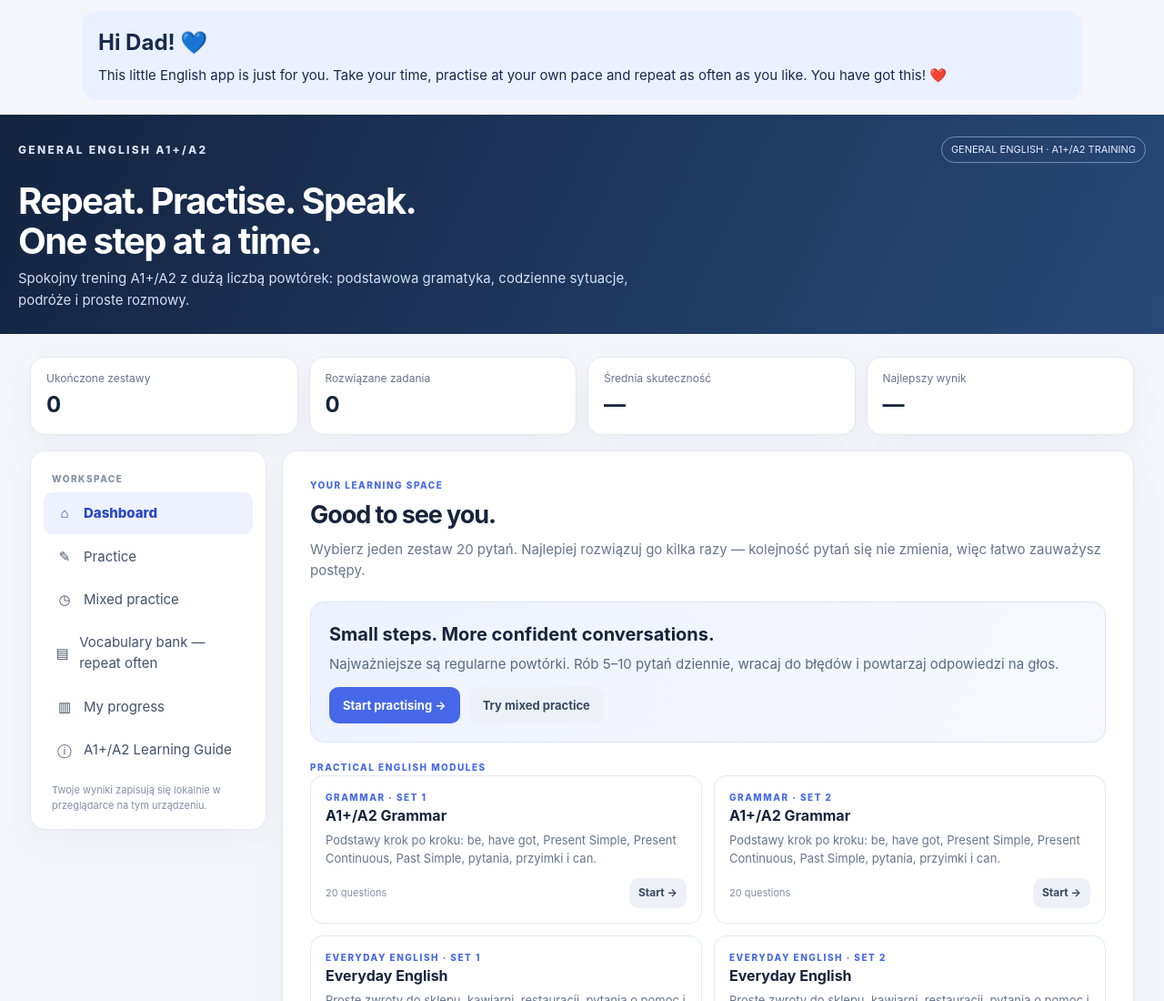
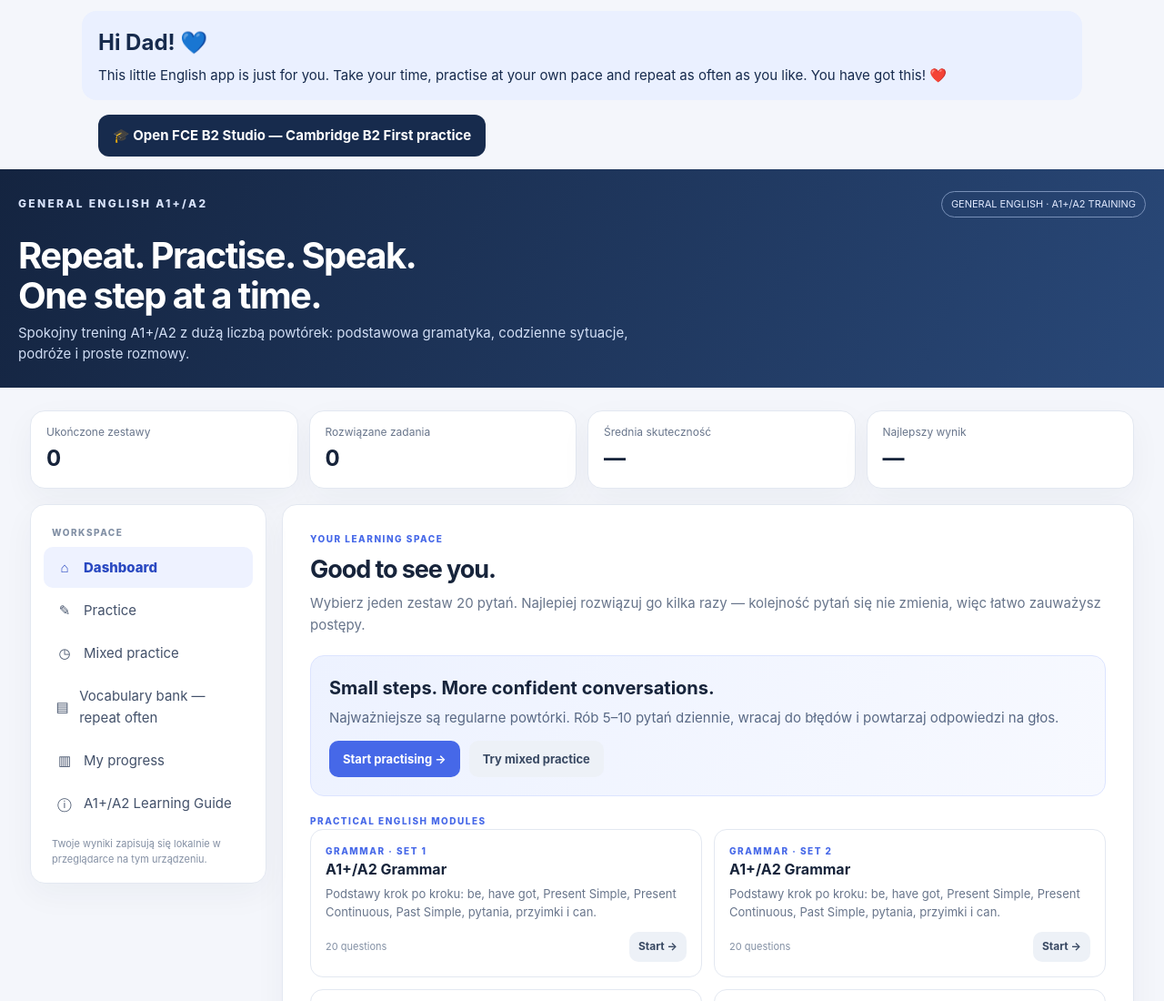
Before and after one commit to wierzbinskaalicja-sudo/Tata-English, a plain HTML site: page index.html in a window 1280 px wide. Shown: the top 1100 px of the page at 91% size. Drawn offline with Linux system fonts and the light colour scheme.

Commit message:
Add FCE B2 Studio link to homepage

```diff
--- a/index.html
+++ b/index.html
@@ -17,7 +17,7 @@ main{max-width:1250px;margin:25px auto;padding:0 18px 60px}.stats{display:grid;g
 <body>
 <noscript><div style="margin:16px;padding:16px;background:#fff3cd;border:1px solid #e0c36b;border-radius:10px;color:#604b00">Aby uruchomić ćwiczenia, pobierz ten plik i otwórz go w przeglądarce (Chrome, Edge lub Safari), a nie w podglądzie plików.</div></noscript>
 <div class="welcome-inline" style="margin:12px auto 16px;padding:16px 18px;border-radius:16px;background:#eaf0ff;color:#172b4d;max-width:1100px"><strong style="font-size:24px">Hi Dad! 💙</strong><p style="margin:6px 0 0">This little English app is just for you. Take your time, practise at your own pace and repeat as often as you like. You have got this! ❤️</p></div>
-<header><div class="headtop"><div class="brand">GENERAL ENGLISH A1+/A2</div><div class="level">GENERAL ENGLISH · A1+/A2 TRAINING</div></div><h1>Repeat. Practise. Speak.<br>One step at a time.</h1><p>Spokojny trening A1+/A2 z dużą liczbą powtórek: podstawowa gramatyka, codzienne sytuacje, podróże i proste rozmowy.</p></header>
+<div style="max-width:1100px;margin:0 auto 14px;padding:0 18px"><a href="fce/" style="display:inline-flex;align-items:center;gap:8px;padding:11px 16px;border-radius:12px;background:#172b4d;color:white;text-decoration:none;font-weight:750">🎓 Open FCE B2 Studio — Cambridge B2 First practice</a></div><header><div class="headtop"><div class="brand">GENERAL ENGLISH A1+/A2</div><div class="level">GENERAL ENGLISH · A1+/A2 TRAINING</div></div><h1>Repeat. Practise. Speak.<br>One step at a time.</h1><p>Spokojny trening A1+/A2 z dużą liczbą powtórek: podstawowa gramatyka, codzienne sytuacje, podróże i proste rozmowy.</p></header>
 <main>
 <div class="stats">
  <div class="stat"><small>Ukończone zestawy</small><strong id="statDone">0</strong></div><div class="stat"><small>Rozwiązane zadania</small><strong id="statQuestions">0</strong></div><div class="stat"><small>Średnia skuteczność</small><strong id="statAccuracy">—</strong></div><div class="stat"><small>Najlepszy wynik</small><strong id="statBest">—</strong></div>
```
